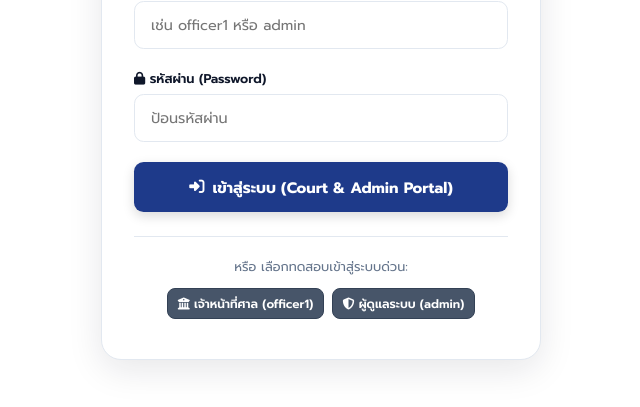
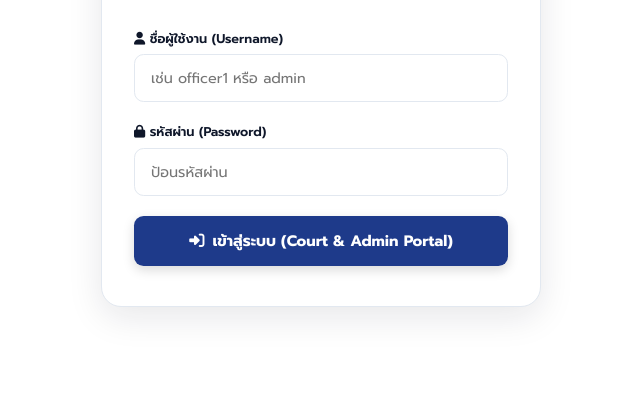
Before and after one commit to erkawit/court, a plain HTML site: page index.html in a window 1280 px wide. Shown: the part 307-714 px from the top of the page, without its empty margins (319-959 px from the left). Drawn offline with nearby package versions, Linux system fonts and the light colour scheme; some packages are replaced by stand-ins of ours; a script that the page names is missing.

Commit message:
Add files via upload

```diff
--- a/index.html
+++ b/index.html
@@ -346,18 +346,6 @@
           <i class="fa-solid fa-right-to-bracket"></i> เข้าสู่ระบบ (Court & Admin Portal)
         </button>
       </form>
-
-      <div style="margin-top: 1.5rem; padding-top: 1.25rem; border-top: 1px solid #e2e8f0; text-align: center;">
-        <div style="font-size: 0.8rem; color: var(--text-muted); margin-bottom: 0.75rem;">หรือ เลือกทดสอบเข้าสู่ระบบด่วน:</div>
-        <div style="display: flex; gap: 0.5rem; justify-content: center; flex-wrap: wrap;">
-          <button type="button" onclick="quickLogin('officer1')" class="btn-secondary" style="font-size: 0.75rem; padding: 0.35rem 0.6rem;">
-            <i class="fa-solid fa-building-columns"></i> เจ้าหน้าที่ศาล (officer1)
-          </button>
-          <button type="button" onclick="quickLogin('admin')" class="btn-secondary" style="font-size: 0.75rem; padding: 0.35rem 0.6rem;">
-            <i class="fa-solid fa-shield-halved"></i> ผู้ดูแลระบบ (admin)
-          </button>
-        </div>
-      </div>
     </div>
   </div>
 
```
